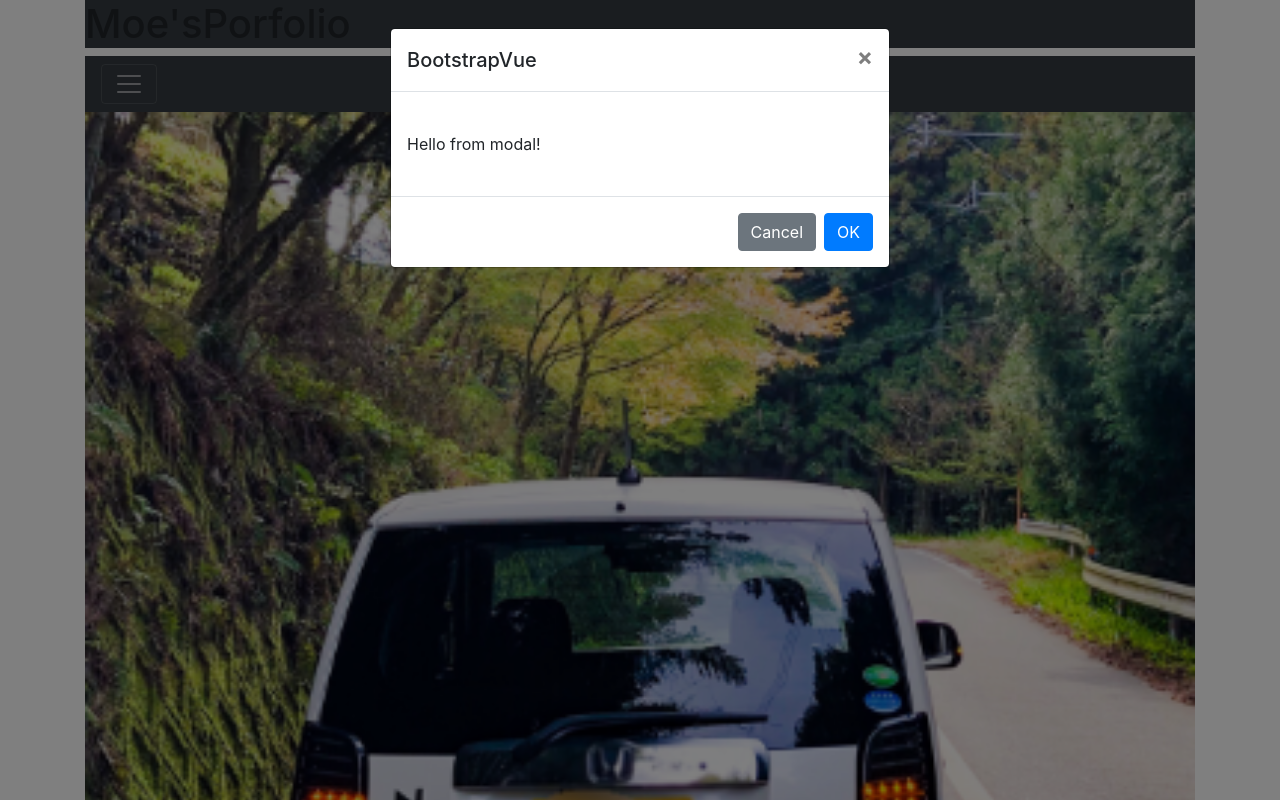
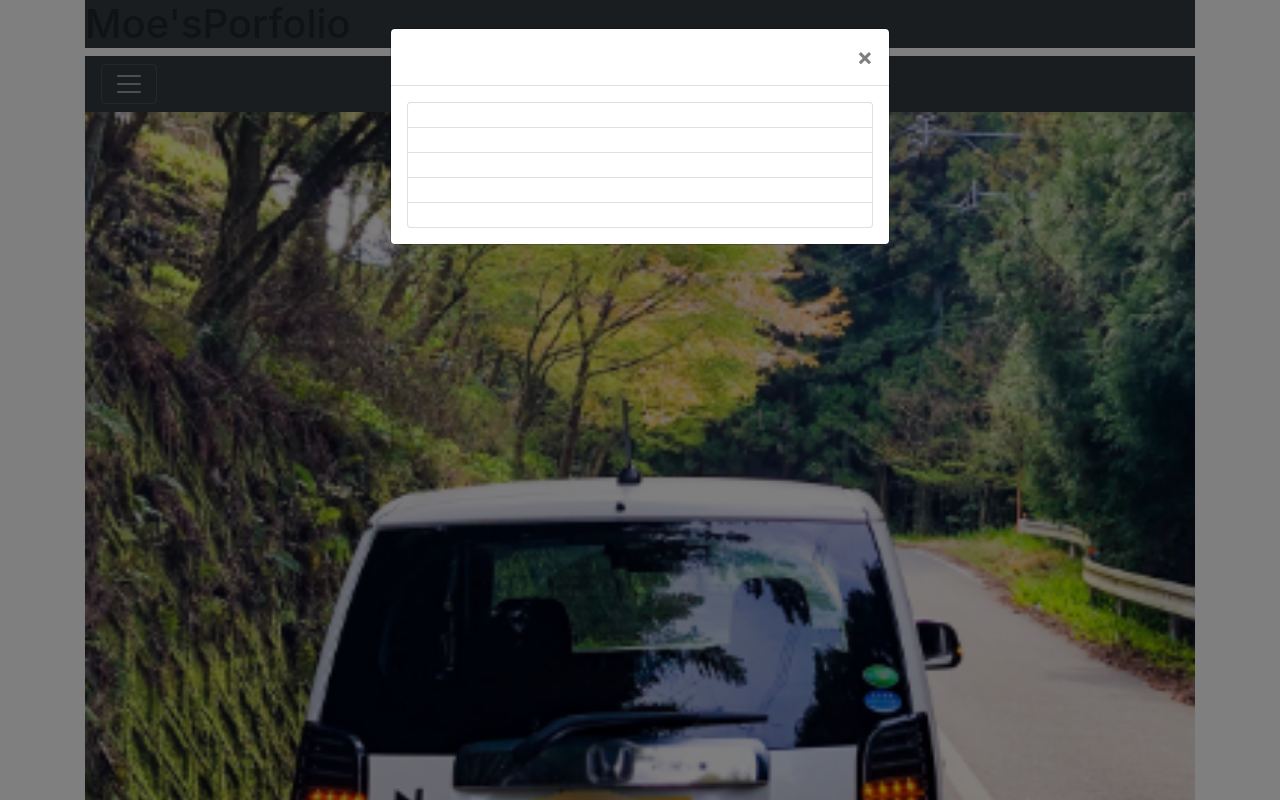
Before and after one commit to haru021/vue-portfolio, a Vue app: page / in a window 1280 px wide. Both pictures are taken after a click on the button 129 px from the left and 84 px from the top of the page. Shown: the top 800 px of the page. Built offline with nearby package versions, Linux system fonts and the light colour scheme.

Commit message:
モーダルウィンドウのフッターボタン削除

```diff
--- a/src/App.vue
+++ b/src/App.vue
@@ -6,8 +6,14 @@
         <h1 class="bg-dark">Moe'sPorfolio</h1>
         <nav class="navbar navbar-dark bg-dark">
       <b-button v-b-modal.modal-1 class="navbar-toggler"><span class="navbar-toggler-icon"></span></b-button>
-  <b-modal id="modal-1" title="BootstrapVue">
-    <p class="my-4">Hello from modal!</p>
+  <b-modal id="modal-1" hide-footer="true">
+    <b-list-group>
+  <b-list-group-item><a href="#"></a></b-list-group-item>
+  <b-list-group-item><a href="#"></a></b-list-group-item>
+  <b-list-group-item><a href="#"></a></b-list-group-item>
+  <b-list-group-item><a href="#"></a></b-list-group-item>
+  <b-list-group-item><a href="#"></a></b-list-group-item>
+</b-list-group>
   </b-modal>
   </nav>
   </b-col>
```
